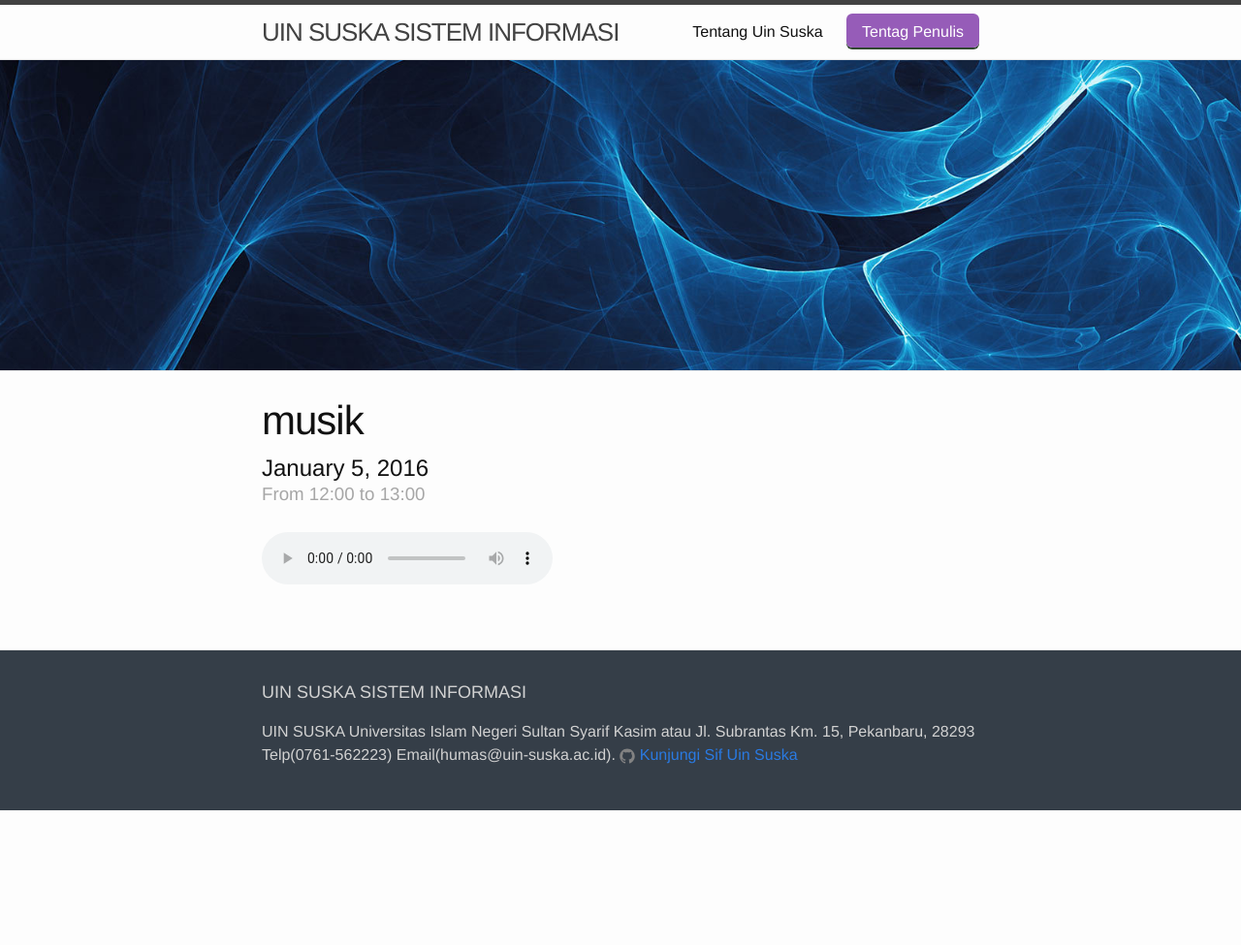
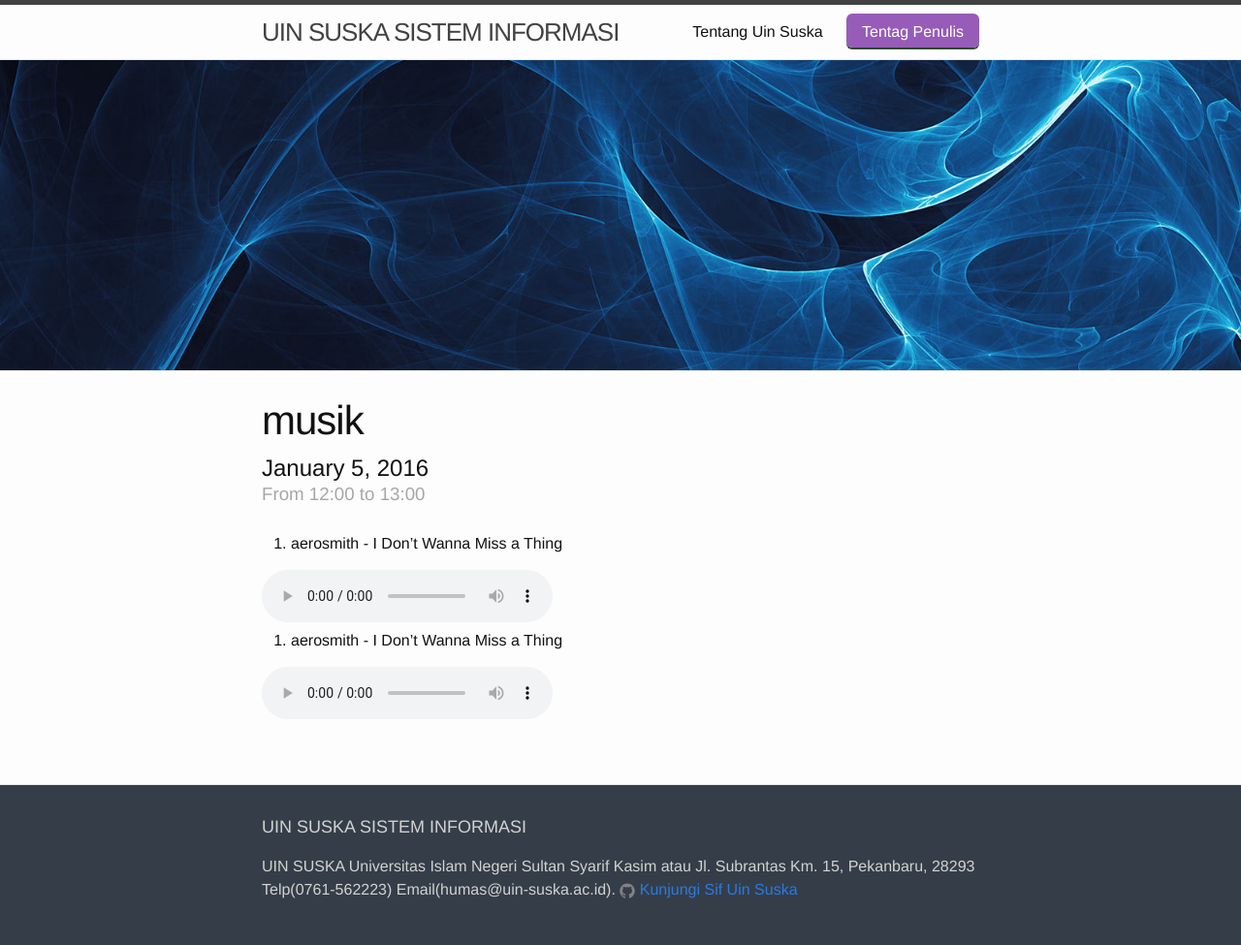
Before and after one commit to ibnuyohanzah/catclan.github.io-1, a Jekyll site: the page built from _posts/2016-06-18-multimedia.markdown, in a window 1280 px wide. Shown: the whole page at 97% size. Built offline with Jekyll 4.4.1, drawn with Linux system fonts in a browser that asks for light colours; before the commit the page ends 900 px from its top, so only the background shows below that.

Commit message:
Update 2016-06-18-multimedia.markdown

```diff
--- a/_posts/2016-06-18-multimedia.markdown
+++ b/_posts/2016-06-18-multimedia.markdown
@@ -14,7 +14,12 @@ organiser: "Ibnuyohanzah ahmad"
 
 
 ---
-
+1. aerosmith - I Don't Wanna Miss a Thing
 <audio controls="controls">
   <source src="mp3/Aerosmith - I Don't Wanna Miss a Thing.mp3" type="audio/mpeg" />
 </audio>
+
+1. aerosmith - I Don't Wanna Miss a Thing
+<audio controls="controls">
+  <source src="mp3/Aerosmith - I Don't Wanna Miss a Thing.mp3" type="audio/mpeg" />
+</audio>
```
